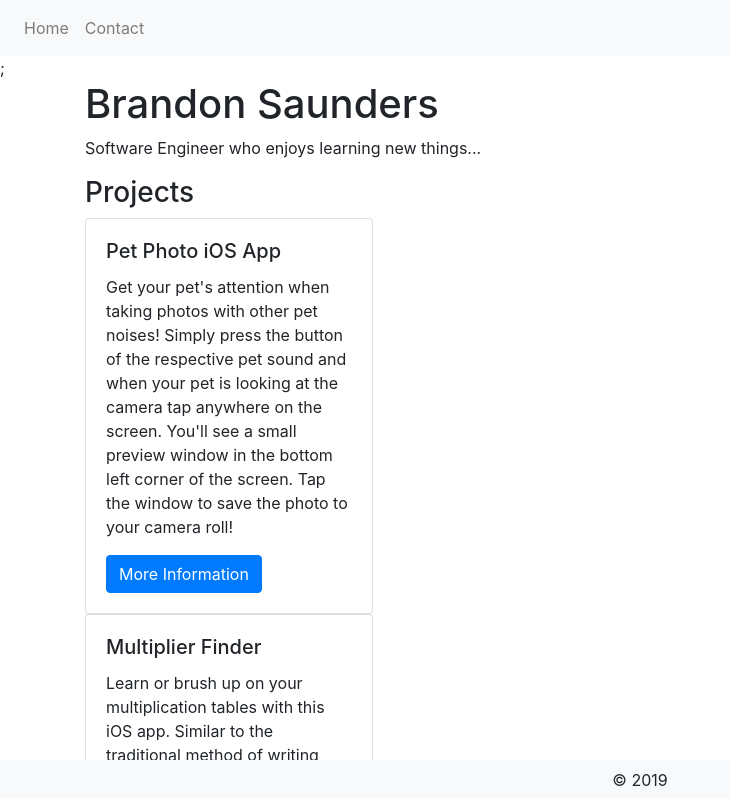
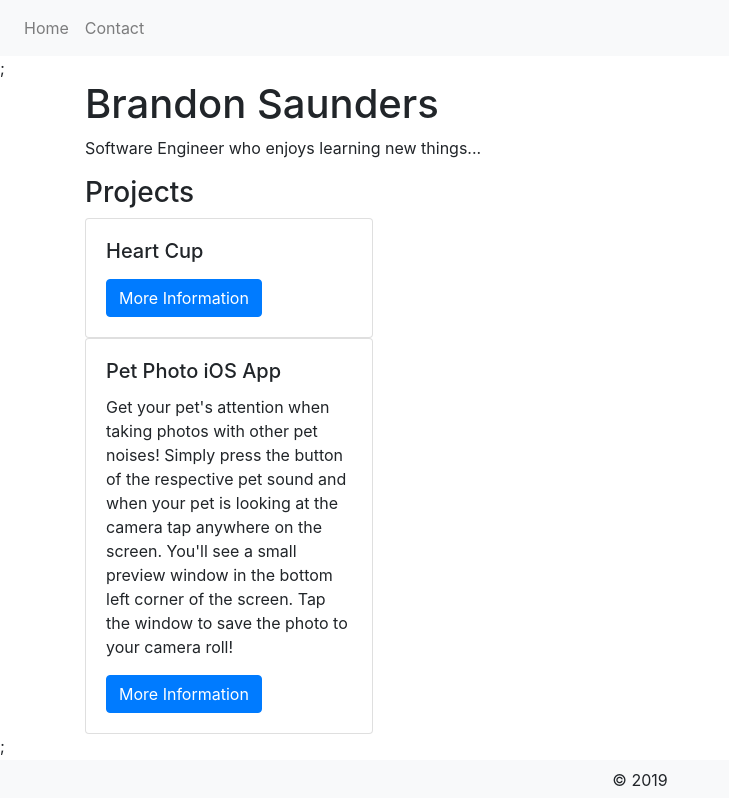
Before and after one commit to SaundersB/brandon.saunders.portfolio, a React (Create React App) app: page / in a window 1280 px wide. Shown: the top 798 px of the page, without its empty margins (0-729 px from the left). Built offline with nearby package versions, Linux system fonts and the light colour scheme.

Commit message:
Dynamically open a link when the project has a URL.

```diff
--- a/src/App.js
+++ b/src/App.js
@@ -3,6 +3,11 @@ import './App.css';
 import ProjectSelector from './components/project_selector/project_selector';
 
 let projects = [
+    {
+        "name": "Heart Cup",
+        "description": "",
+        "url": "https://heartcup.com"
+    },
     {
         "name": "Pet Photo iOS App",
         "description": "Get your pet's attention when taking photos with other pet noises! Simply press the button of the respective pet sound and when your pet is looking at the camera tap anywhere on the screen. You'll see a small preview window in the bottom left corner of the screen. Tap the window to save the photo to your camera roll!",
```
